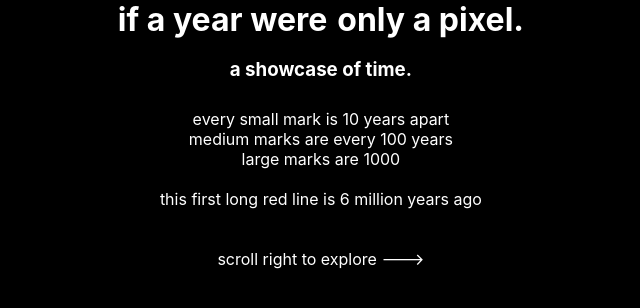
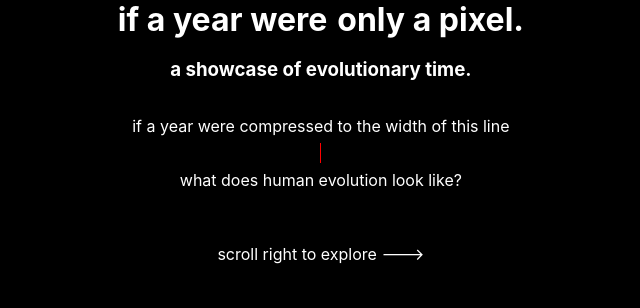
Before and after one commit to niartenyaw/if-a-year-were-only-a-pixel, a React (Create React App) app: page / in a window 1280 px wide. Shown: the top 308 px of the page, without its empty margins (319-959 px from the left). Built offline with nearby package versions, Linux system fonts and the light colour scheme; no server answers.

Commit message:
chore: clean up intro and data

```diff
--- a/src/components/Intro.jsx
+++ b/src/components/Intro.jsx
@@ -32,7 +32,7 @@ const Section = styled.div`
 `
 
 const Text = styled.p`
-  margin: 0;
+  margin: 7px 0;
 `
 
 const Heading = styled.div`
@@ -43,6 +43,12 @@ const Heading = styled.div`
 
 const H1 = styled.h1`
  margin: 0 5px;
+ `
+
+ const Line = styled.div`
+  height: 20px;
+  width: 1px;
+  background-color: red;
  `
 
 export default () => (
@@ -57,17 +63,14 @@ export default () => (
       </H1>
       </Heading>
       <h3>
-        a showcase of time.
+        a showcase of evolutionary time.
       </h3>
     </Header>
     <Main>
       <Section>
-        <Text>every small mark is 10 years apart</Text>
-        <Text>medium marks are every 100 years</Text>
-        <Text>large marks are 1000</Text>
-      </Section>
-      <Section>
-        <Text>this first long red line is 6 million years ago</Text>
+        <Text>if a year were compressed to the width of this line</Text>
+        <Line />
+        <Text>what does human evolution look like?</Text>
       </Section>
     </Main>
     <Footer>
```
Also changed, not shown: public/data.json (+13 -12 lines), data.csv.
